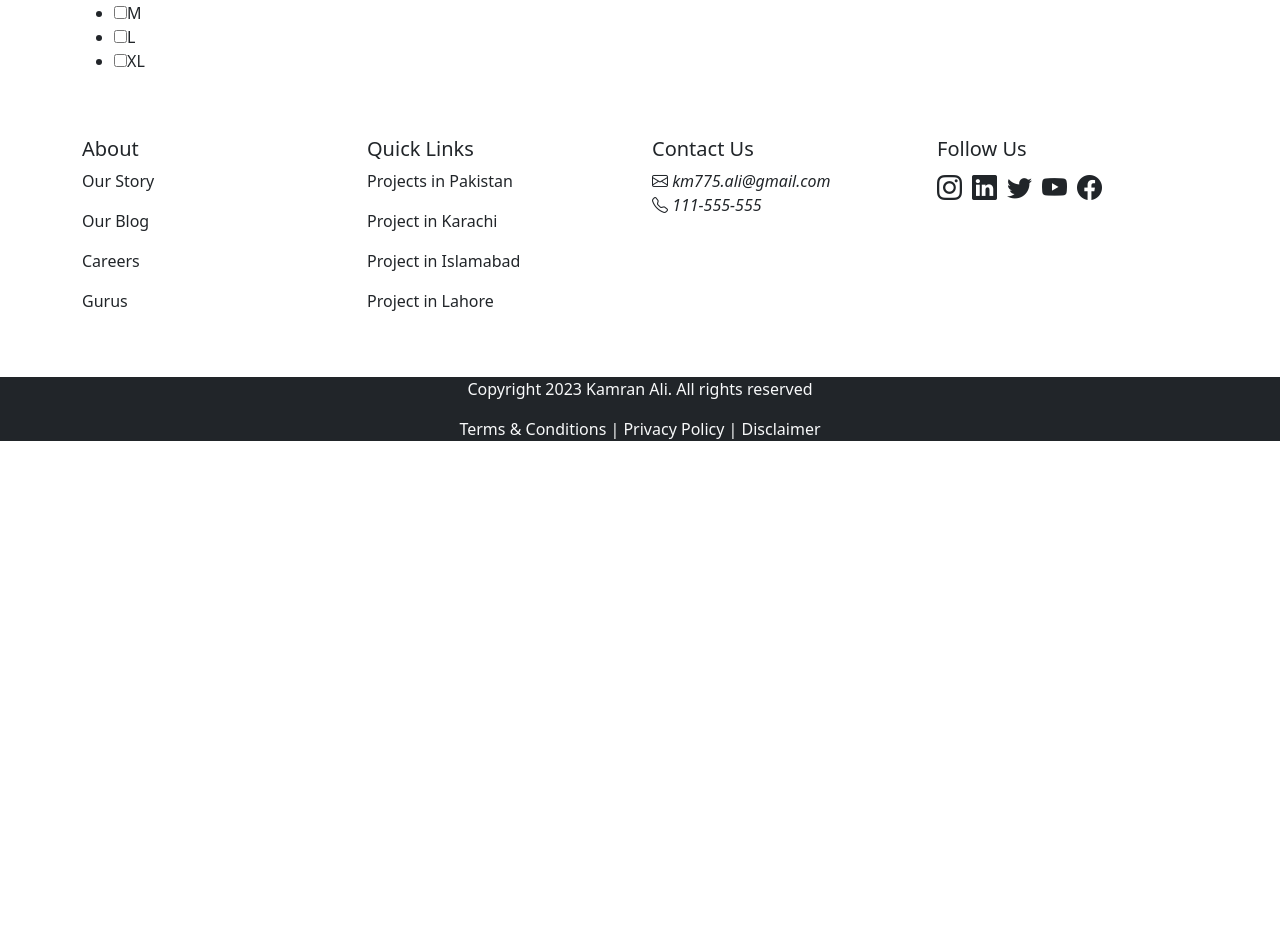
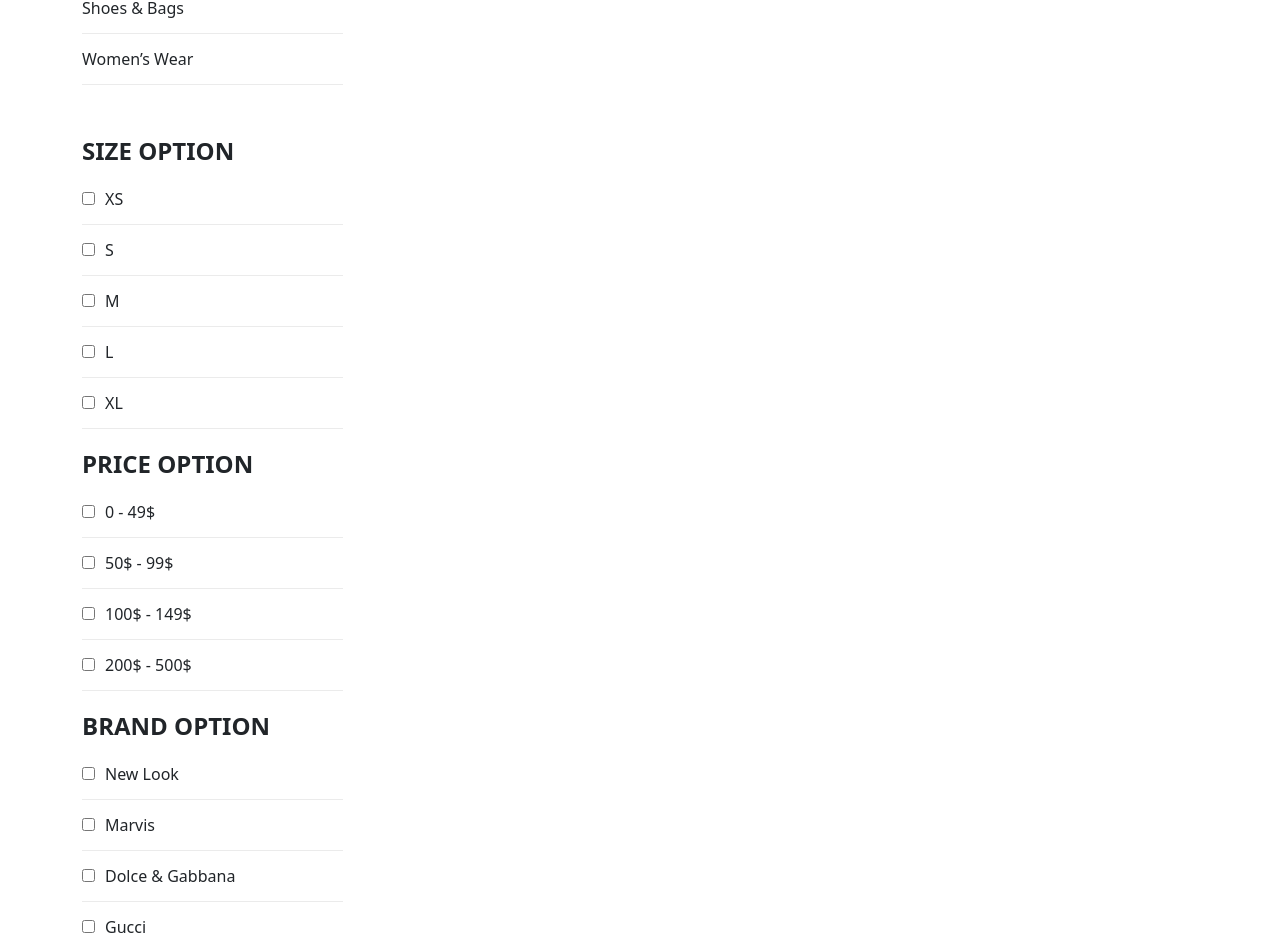
Before and after one commit to kamranalig/Ecommrace_Project, a React (Create React App) app: page /products in a window 1280 px wide. Shown: the part 698-1648 px from the top of the page. Before the commit the page ends 1155 px from the top, so only its background shows below. Built offline with nearby package versions, Linux system fonts and the light colour scheme.

Commit message:
All Product Filter Section

```diff
--- a/src/Pages/products/AllProduct.module.scss
+++ b/src/Pages/products/AllProduct.module.scss
@@ -37,3 +37,59 @@
         }
     }
 }
+.side_bar{
+    .block_title{
+        span{
+            font-size: 24px;
+            font-weight: bold;
+            line-height: 1.25em;
+        }
+    }
+    .block_content{
+        padding: 20px 0;
+        ul{
+            padding: 0px;
+            list-style: none;
+           li {
+            font-size: 16px;
+            line-height: 1.9;
+             text-transform: capitalize;
+            border-bottom: 1px solid #ebebeb;
+            cursor: pointer;
+            padding: 10px 0px;
+            &:hover{
+                color: #337ab7;
+            }
+            }
+        }
+    }
+}
+.sidebar_block{
+    padding-left: 0;
+    padding-bottom: 15px;
+    .block{
+        margin-top: 15px;
+        .title{
+            h3{
+                font-size: 24px;
+                font-weight: bold;
+                line-height: 1.25em;
+            }
+        }
+        .content{
+            ul{
+                padding: 0;
+                list-style:none;
+                margin-bottom: 20px;
+                li{
+                    border-bottom: 1px solid #ebebeb;
+                    line-height: 50px;
+                     margin-bottom: 0;
+                     input{
+                        margin-right: 10px;
+                     }
+                }
+            }
+        }
+    }
+}
--- a/src/Pages/products/AllProducts.jsx
+++ b/src/Pages/products/AllProducts.jsx
@@ -36,11 +36,11 @@ const AllProducts = () => {
             </div>
           </div>
           <div className={styles.sidebar_block}>
-            <div className={styles.size_block}>
+            <div className={styles.block}>
               <div className={styles.title}>
                 <h3>SIZE OPTION</h3>
               </div>
-              <div className={styles.size_content}>
+              <div className={styles.content}>
                 <ul>
                   <li>
                     <input type="checkbox" value="xs"/>
@@ -65,6 +65,56 @@ const AllProducts = () => {
                 </ul>
               </div>
             </div>
+             <div className={styles.block}>
+              <div className={styles.title}>
+                <h3>PRICE OPTION</h3>
+              </div>
+              <div className={styles.content}>
+                <ul>
+                  <li>
+                    <input type="checkbox" value="xs"/>
+                    <label>0 - 49$</label>
+                  </li>
+                  <li>
+                    <input type="checkbox" value="s"/>
+                    <label>50$ - 99$</label>
+                  </li>
+                  <li>
+                    <input type="checkbox" value="M"/>
+                    <label>100$ - 149$</label>
+                  </li>
+                  <li>
+                    <input type="checkbox" value="l"/>
+                    <label>200$ - 500$</label>
+                  </li>
+                </ul>
+              </div>
+            </div>
+            <div className={styles.block}>
+              <div className={styles.title}>
+                <h3>BRAND OPTION</h3>
+              </div>
+              <div className={styles.content}>
+                <ul>
+                  <li>
+                    <input type="checkbox" value="xs"/>
+                    <label>New Look</label>
+                  </li>
+                  <li>
+                    <input type="checkbox" value="s"/>
+                    <label>Marvis</label>
+                  </li>
+                  <li>
+                    <input type="checkbox" value="M"/>
+                    <label>Dolce & Gabbana</label>
+                  </li>
+                  <li>
+                    <input type="checkbox" value="l"/>
+                    <label>Gucci</label>
+                  </li>
+                </ul>
+              </div>
+            </div>
           </div>
         </div>
         <div className="col-md-9 col-sm-12 col-xs-12 col-main">
```
